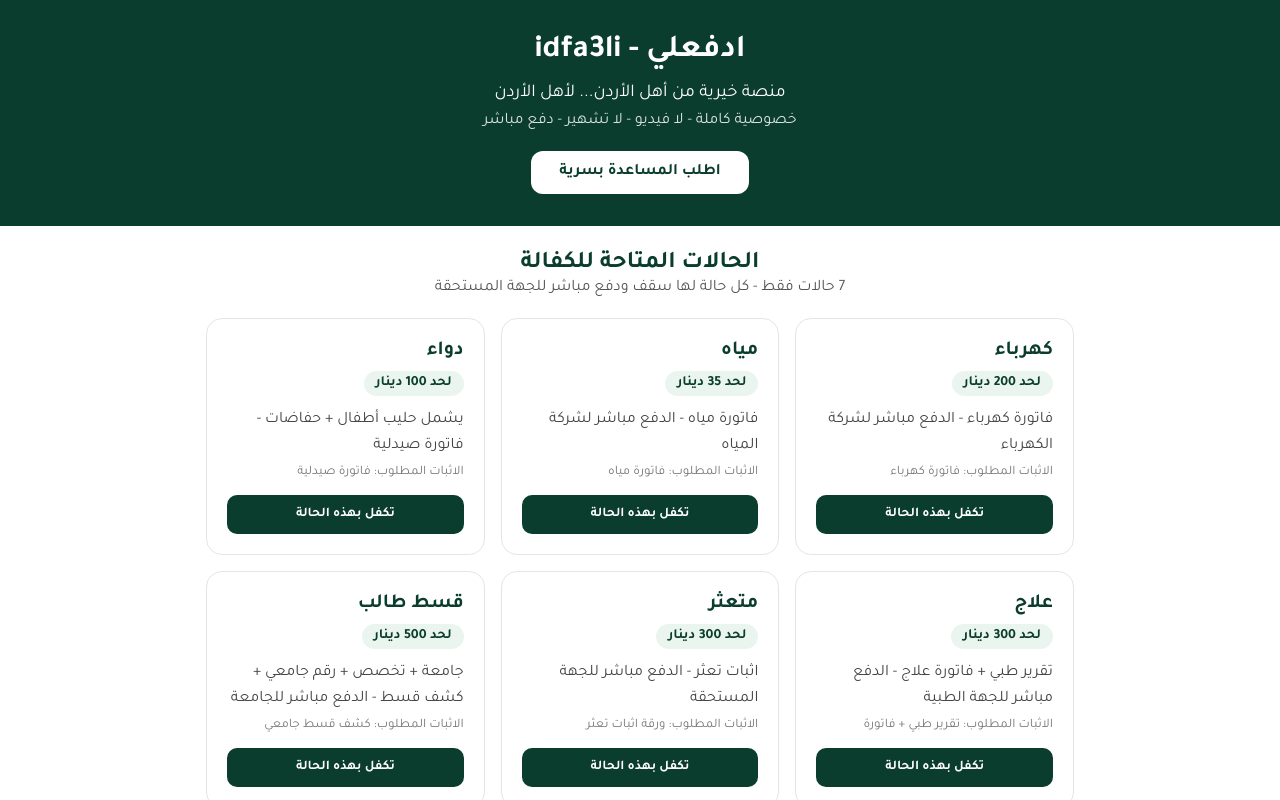
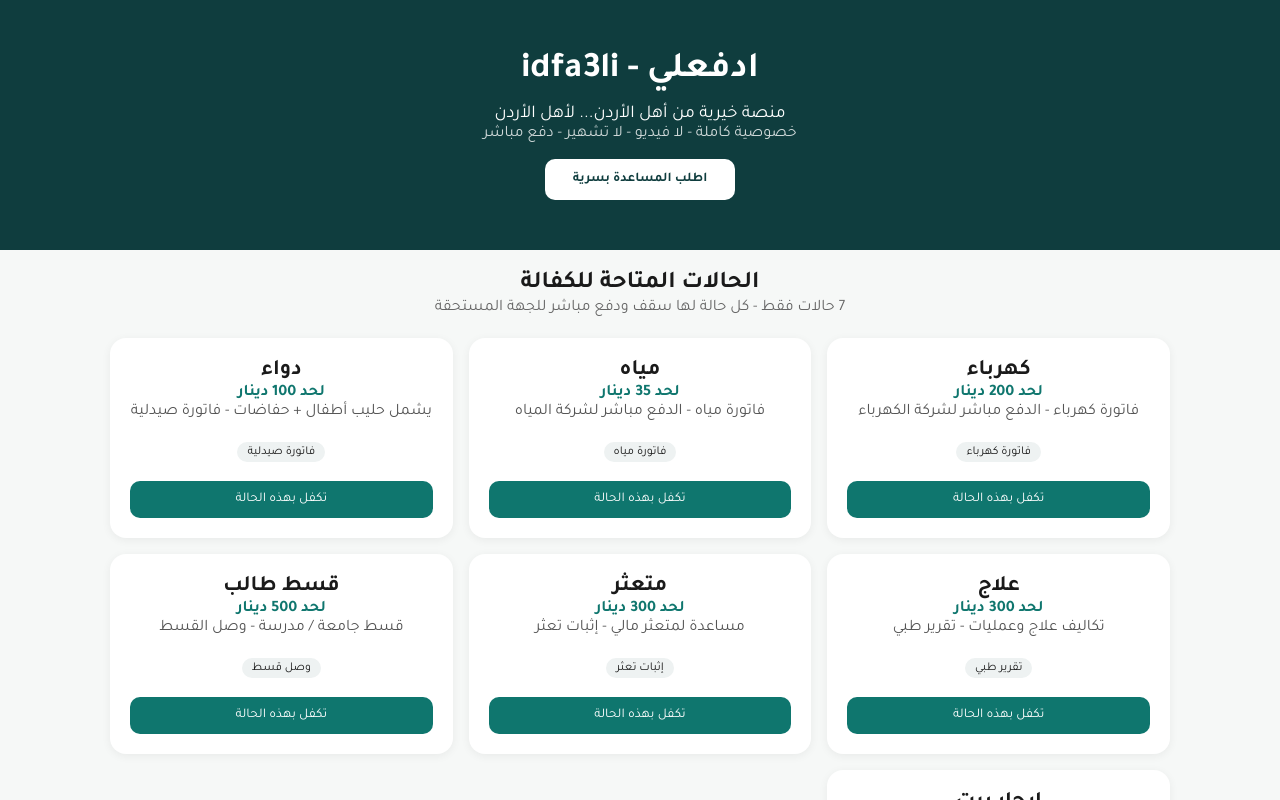
Before and after one commit to Idaf3li/idfa3li, a Next.js app: page / in a window 1280 px wide. Shown: the top 800 px of the page. Built offline with nearby package versions, Linux system fonts and the light colour scheme.

Commit message:
Refactor cases structure and update UI components

```diff
--- a/app/page.tsx
+++ b/app/page.tsx
@@ -1,90 +1,55 @@
-// app/page.tsx - idfa3li - ادفعلي - Beta
-// القائمة النهائية: 7 حالات
+"use client";
+import { useState } from "react";
 
 const cases = [
-  {
-    id: "electricity",
-    title: "كهرباء",
-    cap: 200,
-    desc: "فاتورة كهرباء - الدفع مباشر لشركة الكهرباء",
-    proof: "فاتورة كهرباء",
-  },
-  {
-    id: "water",
-    title: "مياه",
-    cap: 35,
-    desc: "فاتورة مياه - الدفع مباشر لشركة المياه",
-    proof: "فاتورة مياه",
-  },
-  {
-    id: "medicine",
-    title: "دواء",
-    cap: 100,
-    desc: "يشمل حليب أطفال + حفاضات - فاتورة صيدلية",
-    proof: "فاتورة صيدلية",
-  },
-  {
-    id: "treatment",
-    title: "علاج",
-    cap: 300,
-    desc: "تقرير طبي + فاتورة علاج - الدفع مباشر للجهة الطبية",
-    proof: "تقرير طبي + فاتورة",
-  },
-  {
-    id: "distressed",
-    title: "متعثر",
-    cap: 300,
-    desc: "اثبات تعثر - الدفع مباشر للجهة المستحقة",
-    proof: "ورقة اثبات تعثر",
-  },
-  {
-    id: "student",
-    title: "قسط طالب",
-    cap: 500,
-    desc: "جامعة + تخصص + رقم جامعي + كشف قسط - الدفع مباشر للجامعة",
-    proof: "كشف قسط جامعي",
-  },
-  {
-    id: "rent",
-    title: "إيجار بيت",
-    cap: 250,
-    desc: "عقد إيجار - الدفع مباشر لصاحب البيت",
-    proof: "عقد إيجار + رقم صاحب البيت",
-  },
+  { title: "كهرباء", limit: "لحد 200 دينار", desc: "فاتورة كهرباء - الدفع مباشر لشركة الكهرباء", tag: "فاتورة كهرباء" },
+  { title: "مياه", limit: "لحد 35 دينار", desc: "فاتورة مياه - الدفع مباشر لشركة المياه", tag: "فاتورة مياه" },
+  { title: "دواء", limit: "لحد 100 دينار", desc: "يشمل حليب أطفال + حفاضات - فاتورة صيدلية", tag: "فاتورة صيدلية" },
+  { title: "علاج", limit: "لحد 300 دينار", desc: "تكاليف علاج وعمليات - تقرير طبي", tag: "تقرير طبي" },
+  { title: "متعثر", limit: "لحد 300 دينار", desc: "مساعدة لمتعثر مالي - إثبات تعثر", tag: "إثبات تعثر" },
+  { title: "قسط طالب", limit: "لحد 500 دينار", desc: "قسط جامعة / مدرسة - وصل القسط", tag: "وصل قسط" },
+  { title: "إيجار بيت", limit: "لحد 250 دينار", desc: "إيجار منزل لعائلة محتاجة - عقد إيجار", tag: "عقد إيجار" },
 ];
 
 export default function Home() {
+  const [selected, setSelected] = useState<any>(null);
   return (
-    <main style={{ background: "#fff", minHeight: "100vh", direction: "rtl", fontFamily: "sans-serif" }}>
-      <header style={{ background: "#0B3D2E", color: "#fff", padding: "32px 20px", textAlign: "center" }}>
-        <h1 style={{ fontSize: "32px", margin: 0 }}>ادفعلي - idfa3li</h1>
-        <p style={{ margin: "12px 0 0", fontSize: "18px" }}>منصة خيرية من أهل الأردن... لأهل الأردن</p>
-        <p style={{ margin: "8px 0 0", opacity: 0.85 }}>خصوصية كاملة - لا فيديو - لا تشهير - دفع مباشر</p>
-        <button style={{ marginTop: "20px", background: "#fff", color: "#0B3D2E", border: "none", padding: "12px 28px", borderRadius: "12px", fontWeight: "bold", fontSize: "16px" }}>
-          اطلب المساعدة بسرية
-        </button>
+    <div dir="rtl" style={{ fontFamily: "sans-serif", background: "#f6f8f7", minHeight: "100vh" }}>
+      <header style={{ background: "#0f3d3e", color: "white", textAlign: "center", padding: "50px 20px" }}>
+        <h1 style={{ fontSize: 36, margin: 0 }}>ادفعلي - idfa3li</h1>
+        <p style={{ fontSize: 18, marginTop: 10 }}>منصة خيرية من أهل الأردن... لأهل الأردن</p>
+        <p style={{ opacity: 0.8 }}>خصوصية كاملة - لا فيديو - لا تشهير - دفع مباشر</p>
+        <button style={{ background: "white", color: "#0f3d3e", border: "none", padding: "12px 28px", borderRadius: 10, fontWeight: "bold", marginTop: 15, cursor: "pointer" }}>اطلب المساعدة بسرية</button>
       </header>
 
-      <section style={{ maxWidth: "900px", margin: "0 auto", padding: "24px 16px" }}>
-        <h2 style={{ textAlign: "center", color: "#0B3D2E" }}>الحالات المتاحة للكفالة</h2>
-        <p style={{ textAlign: "center", color: "#555" }}>7 حالات فقط - كل حالة لها سقف ودفع مباشر للجهة المستحقة</p>
+      <main style={{ maxWidth: 1100, margin: "0 auto", padding: 20 }}>
+        <h2 style={{ textAlign: "center" }}>الحالات المتاحة للكفالة</h2>
+        <p style={{ textAlign: "center", color: "#666" }}>7 حالات فقط - كل حالة لها سقف ودفع مباشر للجهة المستحقة</p>
 
-        <div style={{ display: "grid", gridTemplateColumns: "repeat(auto-fill, minmax(260px, 1fr))", gap: "16px", marginTop: "20px" }}>
+        <div style={{ display: "grid", gridTemplateColumns: "repeat(auto-fill,minmax(300px,1fr))", gap: 16, marginTop: 20 }}>
           {cases.map((c) => (
-            <div key={c.id} style={{ border: "1px solid #e5e5e5", borderRadius: "16px", padding: "20px", background: "#fff" }}>
-              <h3 style={{ margin: "0 0 8px", color: "#0B3D2E", fontSize: "20px" }}>{c.title}</h3>
-              <div style={{ background: "#EAF5EF", color: "#0B3D2E", display: "inline-block", padding: "4px 12px", borderRadius: "20px", fontWeight: "bold", fontSize: "14px" }}>
-                لحد {c.cap} دينار
-              </div>
-              <p style={{ color: "#444", margin: "12px 0 6px", lineHeight: "1.6" }}>{c.desc}</p>
-              <p style={{ color: "#777", fontSize: "13px", margin: 0 }}>الاثبات المطلوب: {c.proof}</p>
-              <button style={{ marginTop: "14px", width: "100%", background: "#0B3D2E", color: "#fff", border: "none", padding: "11px", borderRadius: "10px", fontWeight: "bold" }}>
-                تكفل بهذه الحالة
-              </button>
+            <div key={c.title} style={{ background: "white", padding: 20, borderRadius: 16, boxShadow: "0 2px 10px rgba(0,0,0,0.06)", textAlign: "center" }}>
+              <h3 style={{ fontSize: 22 }}>{c.title}</h3>
+              <p style={{ fontWeight: "bold", color: "#0f766e" }}>{c.limit}</p>
+              <p style={{ color: "#555", minHeight: 40 }}>{c.desc}</p>
+              <span style={{ fontSize: 12, background: "#eef2f2", padding: "4px 10px", borderRadius: 20 }}>{c.tag}</span>
+              <br /><br />
+              <button onClick={() => setSelected(c)} style={{ background: "#0f766e", color: "white", border: "none", padding: "10px 20px", borderRadius: 10, cursor: "pointer", width: "100%" }}>تكفل بهذه الحالة</button>
             </div>
           ))}
         </div>
-      </section>
-    </main>
+
+        {selected && (
+          <div style={{ background: "white", marginTop: 20, padding: 20, borderRadius: 16, textAlign: "center" }}>
+            <h3>كفالة: {selected.title} - {selected.limit}</h3>
+            <p>شكراً لك! تواصل معنا على واتساب لإتمام الكفالة بشكل مباشر وآمن.</p>
+            <a href="https://wa.me/962790000000" target="_blank" style={{ background: "#25D366", color: "white", padding: "10px 20px", borderRadius: 10, textDecoration: "none", display: "inline-block" }}>تواصل واتساب</a>
+            <br /><br />
+            <button onClick={() => setSelected(null)}>إغلاق</button>
+          </div>
+        )}
+      </main>
+      <footer style={{ textAlign: "center", padding: 20, color: "#888" }}>من تشامي الوطن... لأبناء الوطن | ادفعلي © 2026</footer>
+    </div>
   );
 }
```
